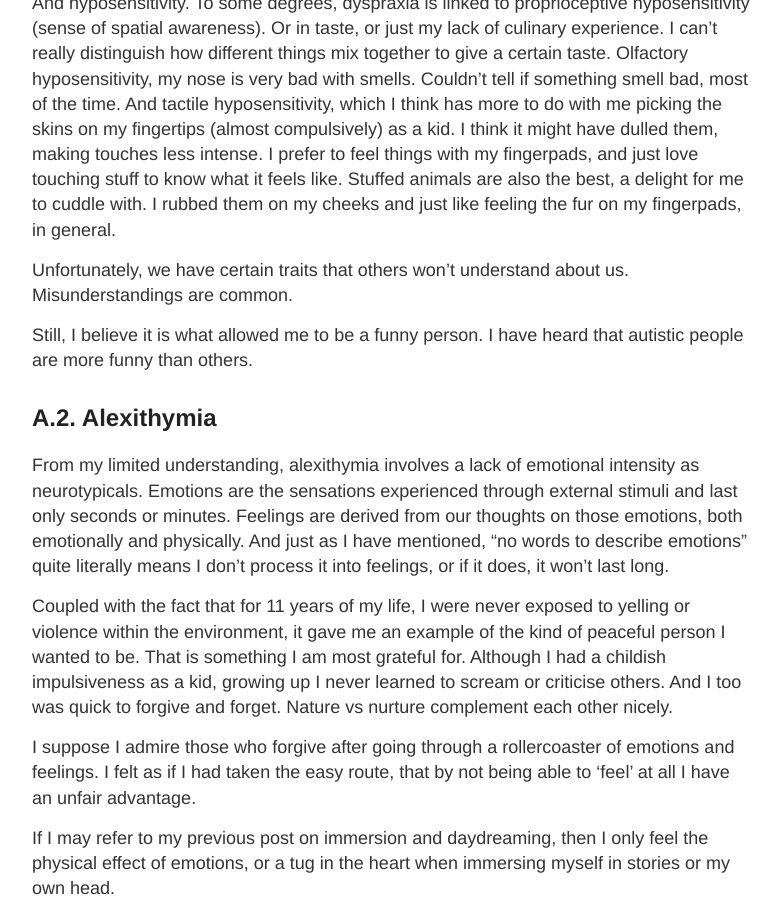
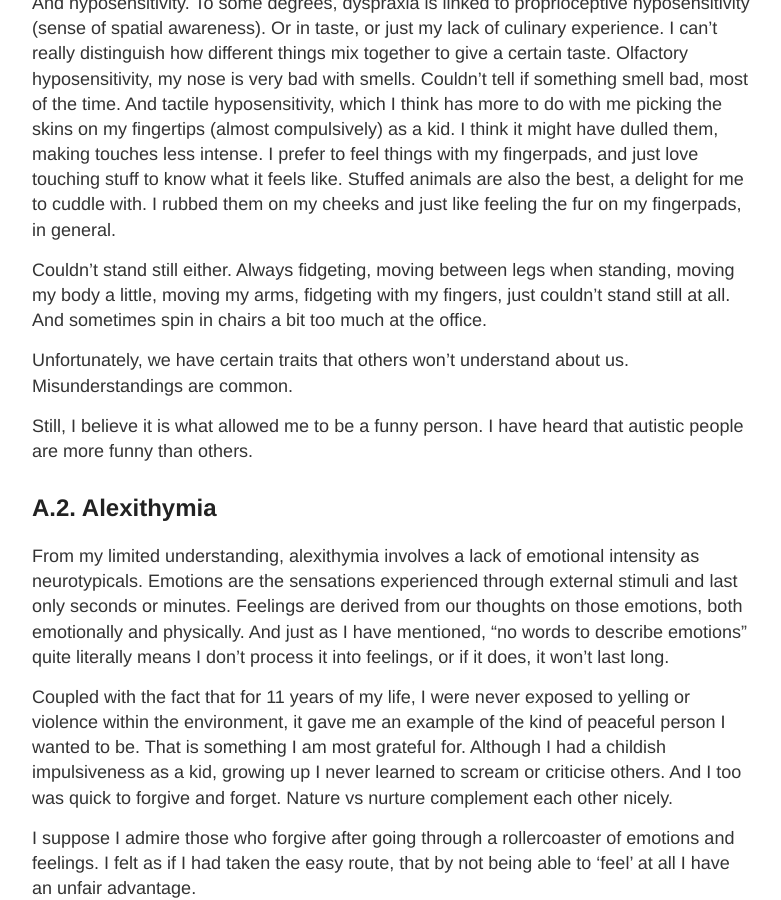
Before and after one commit to theduckshepherd/theduckshepherd.github.io, a Jekyll site: the page built from _posts/2024-03-07-discussion-emotional-intensity-or-the-lack-thereof.md, in a window 1280 px wide and 900 px high, scrolled down 2241 px. Shown: the whole window, without its empty margins (248-1029 px from the left). Built offline with Jekyll 4.4.1, drawn with Linux system fonts in a browser that asks for light colours.

Commit message:
Update 2024-03-07-discussion-emotional-intensity-or-the-lack-thereof.md

```diff
--- a/_posts/2024-03-07-discussion-emotional-intensity-or-the-lack-thereof.md
+++ b/_posts/2024-03-07-discussion-emotional-intensity-or-the-lack-thereof.md
@@ -24,6 +24,8 @@ Although it is not exactly related, but I struggle with music. At least, I can't
 And dyspraxia. We are generally clumsy, and I do notice how I seem to misjudge distance. Sometimes I reach out for objects and they are just a bit away from my fingertips, making me fumble badly with my fingers before reaching further to grab it. Always bump into things sometimes, because I couldn't judge the distance of objects around me as I move. Reddit isn't a good source, but there are some listed [here][dyspraxia] that can give a bit of a hint. I do not want to self-diagnose, either way. Well, I met like 90% of the list too.
 
 And hyposensitivity. To some degrees, dyspraxia is linked to proprioceptive hyposensitivity (sense of spatial awareness). Or in taste, or just my lack of culinary experience. I can't really distinguish how different things mix together to give a certain taste. Olfactory hyposensitivity, my nose is very bad with smells. Couldn't tell if something smell bad, most of the time. And tactile hyposensitivity, which I think has more to do with me picking the skins on my fingertips (almost compulsively) as a kid. I think it might have dulled them, making touches less intense. I prefer to feel things with my fingerpads, and just love touching stuff to know what it feels like. Stuffed animals are also the best, a delight for me to cuddle with. I rubbed them on my cheeks and just like feeling the fur on my fingerpads, in general.
+
+Couldn't stand still either. Always fidgeting, moving between legs when standing, moving my body a little, moving my arms, fidgeting with my fingers, just couldn't stand still at all. And sometimes spin in chairs a bit too much at the office.
 
 Unfortunately, we have certain traits that others won't understand about us. Misunderstandings are common.
 
```
